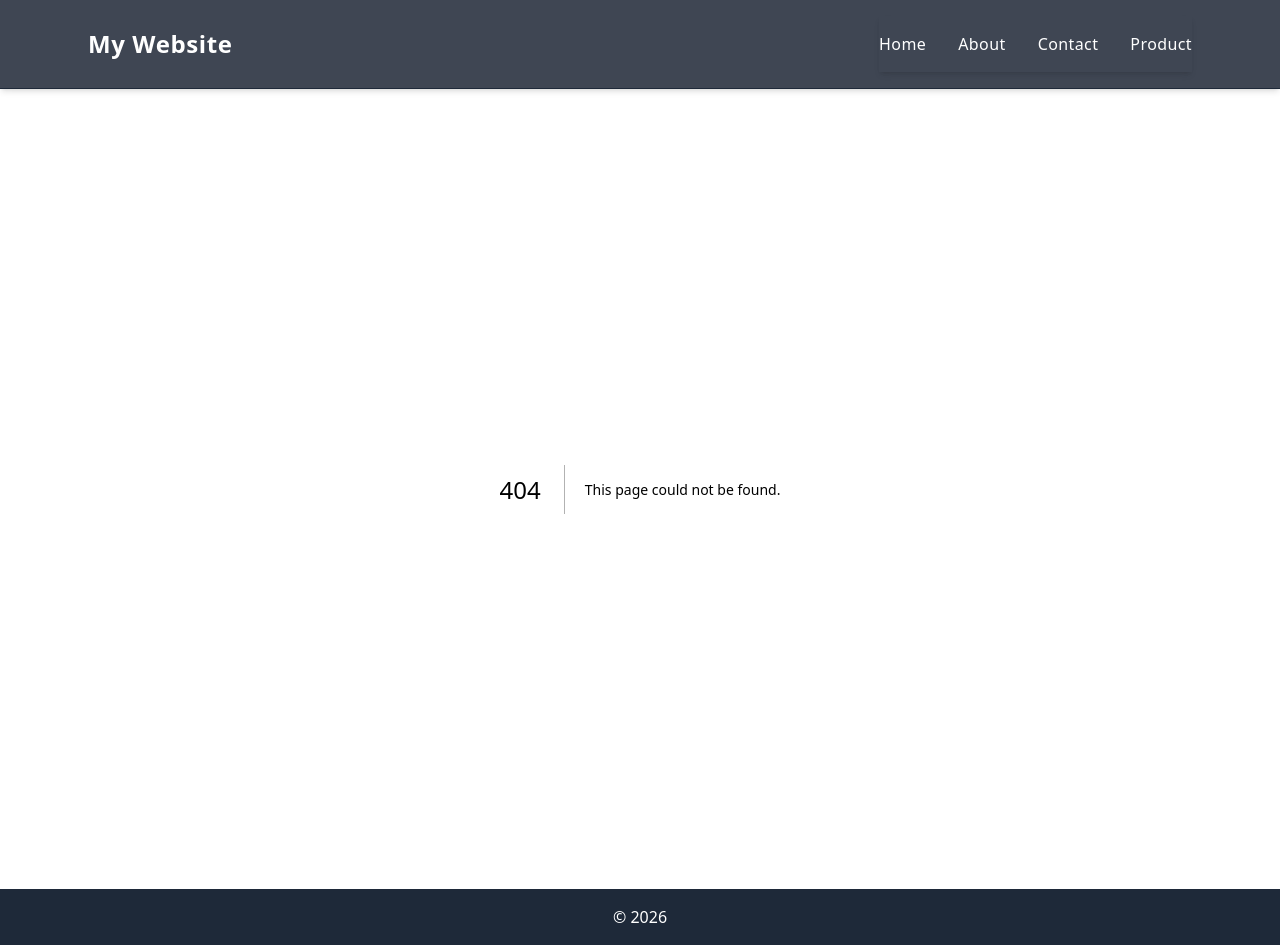
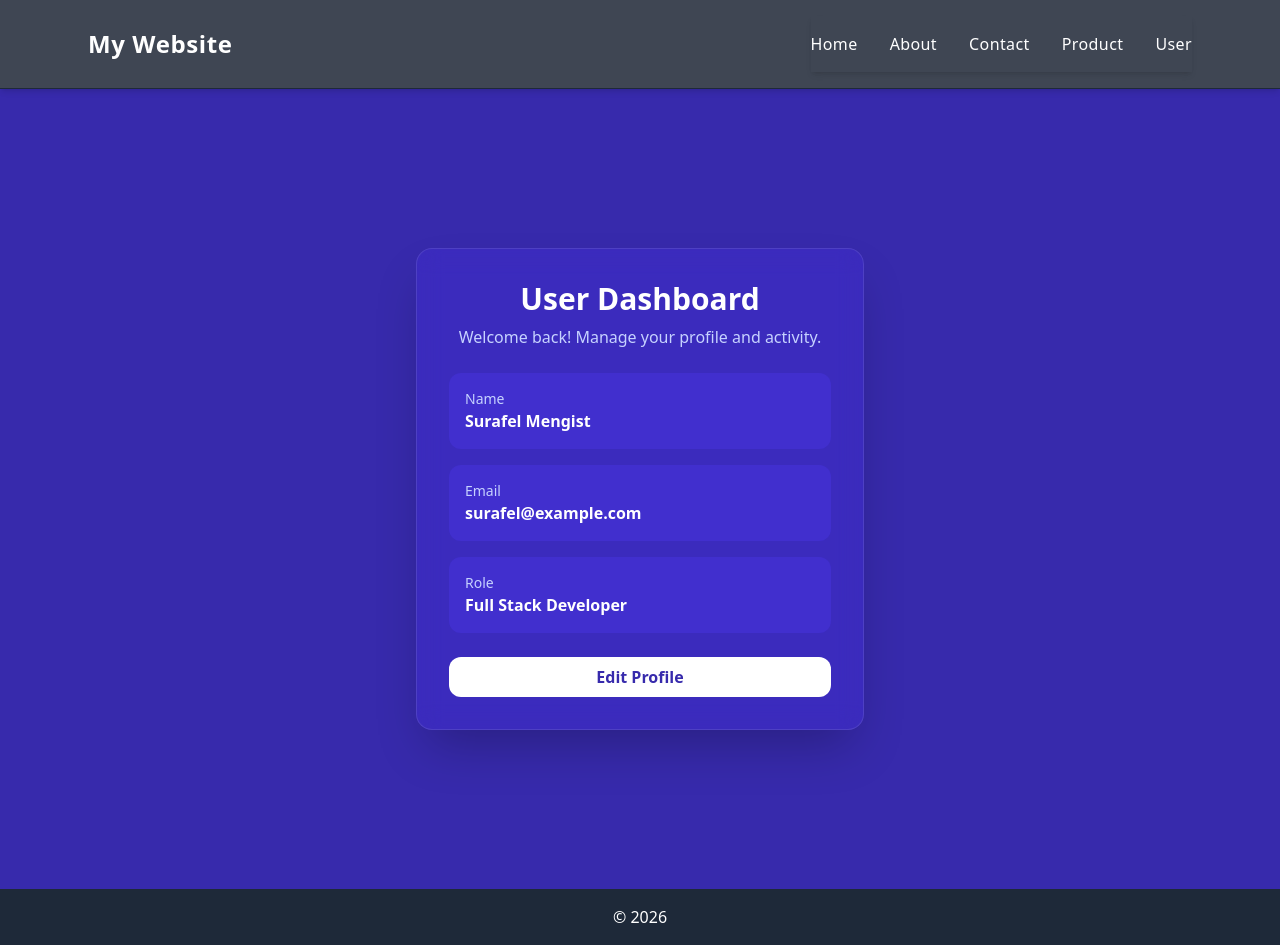
Before and after one commit to abyssiniatech/nextjs_16, a Next.js app: page /user in a window 1280 px wide. Before the commit this address had no page. Built offline with nearby package versions, Linux system fonts and the light colour scheme.

Commit message:
add user route:

```diff
--- /dev/null
+++ b/src/app/user/page.tsx
@@ -0,0 +1,39 @@
+const UserPage = () => {
+  return (
+    <div className="min-h-screen bg-indigo-800 text-white flex items-center justify-center px-4">
+      <div className="bg-indigo-700/40 backdrop-blur-md border border-white/10 rounded-2xl p-8 w-full max-w-md shadow-2xl">
+
+        <h1 className="text-3xl font-bold mb-2 text-center">
+          User Dashboard
+        </h1>
+
+        <p className="text-center text-indigo-200 mb-6">
+          Welcome back! Manage your profile and activity.
+        </p>
+
+        <div className="space-y-4">
+          <div className="bg-indigo-600/30 p-4 rounded-xl">
+            <p className="text-sm text-indigo-200">Name</p>
+            <p className="font-semibold">Surafel Mengist</p>
+          </div>
+
+          <div className="bg-indigo-600/30 p-4 rounded-xl">
+            <p className="text-sm text-indigo-200">Email</p>
+            <p className="font-semibold">surafel@example.com</p>
+          </div>
+
+          <div className="bg-indigo-600/30 p-4 rounded-xl">
+            <p className="text-sm text-indigo-200">Role</p>
+            <p className="font-semibold">Full Stack Developer</p>
+          </div>
+        </div>
+
+        <button className="mt-6 w-full bg-white text-indigo-800 font-semibold py-2 rounded-xl hover:bg-indigo-100 transition">
+          Edit Profile
+        </button>
+      </div>
+    </div>
+  );
+};
+
+export default UserPage;
--- a/src/components/Links.tsx
+++ b/src/components/Links.tsx
@@ -5,6 +5,7 @@ const links = [
   { name: "About", href: "/about" },
   { name: "Contact", href: "/contact" },
   { name: "Product", href: "/product" },
+  { name: "User", href: "/user" },
 ];
 
 const Links = () => {
```
